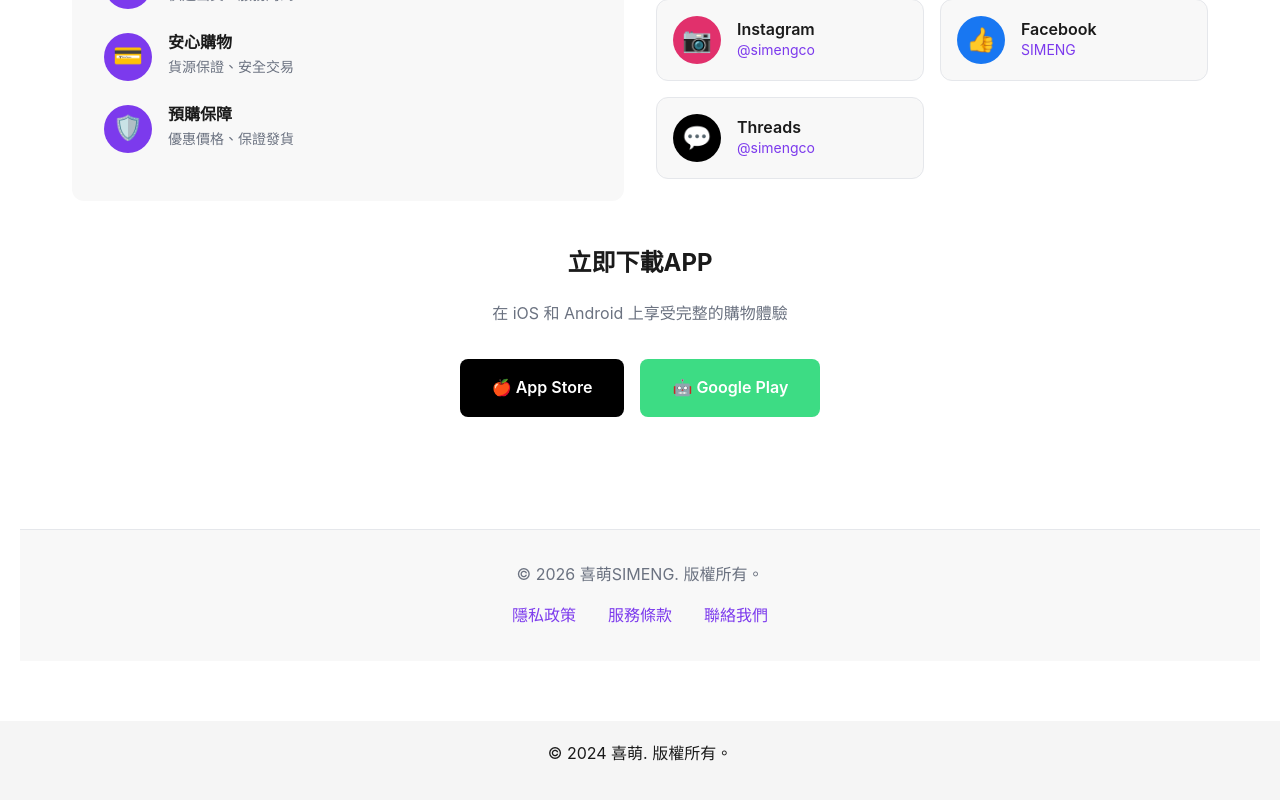
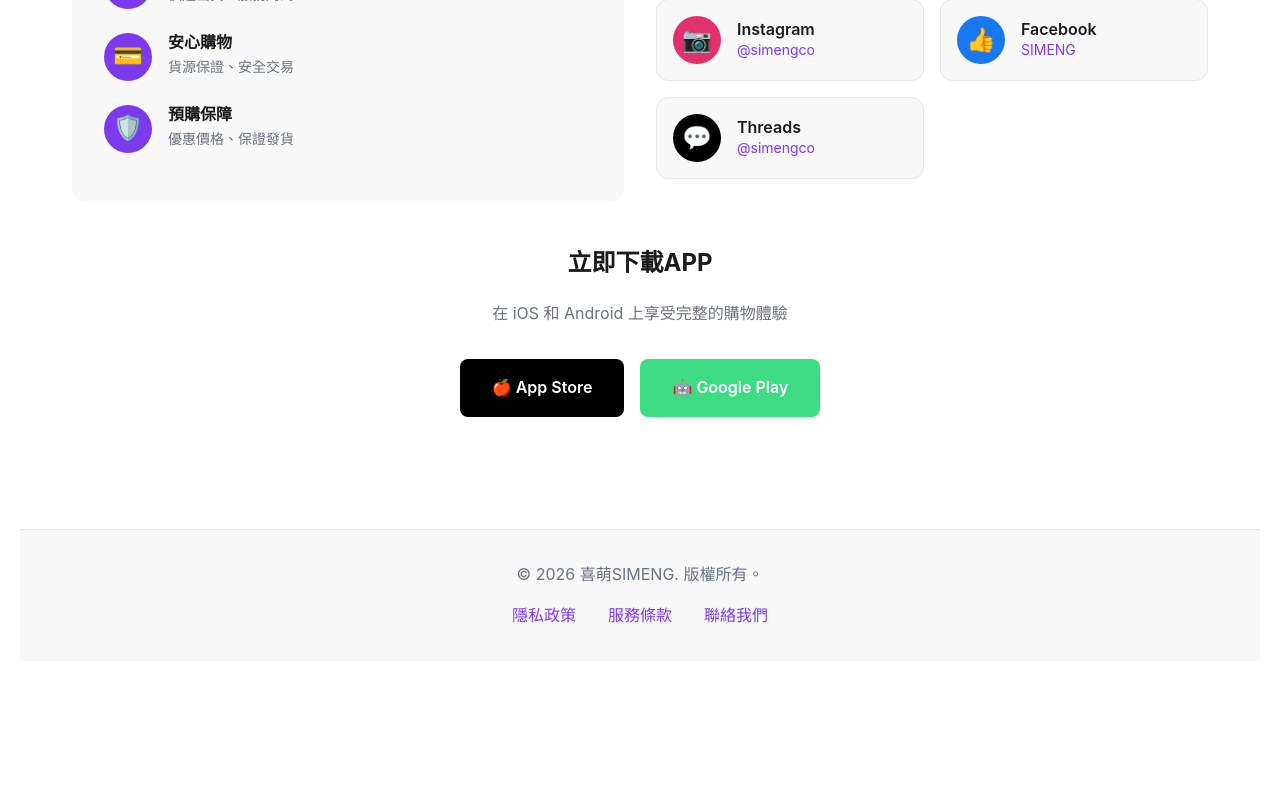
Before and after one commit to rayyeh437/simeng-tw-website, a Next.js app: page / in a window 1280 px wide. Shown: the part 2310-3110 px from the top of the page. After the commit the page ends 2991 px from the top, so only its background shows below. Built offline with nearby package versions, Linux system fonts and the light colour scheme; no server answers.

Commit message:
fix: remove duplicate copyright line from root layout

```diff
--- a/app/layout.tsx
+++ b/app/layout.tsx
@@ -25,9 +25,7 @@ export default function RootLayout({
           <main style={{ minHeight: 'calc(100vh - 200px)', padding: '20px' }}>
             {children}
           </main>
-          <footer style={{ background: '#f5f5f5', padding: '20px', textAlign: 'center', marginTop: '40px' }}>
-            <p>&copy; 2024 {appName}. 版權所有。</p>
-          </footer>
+
         </Providers>
       </body>
     </html>
```
